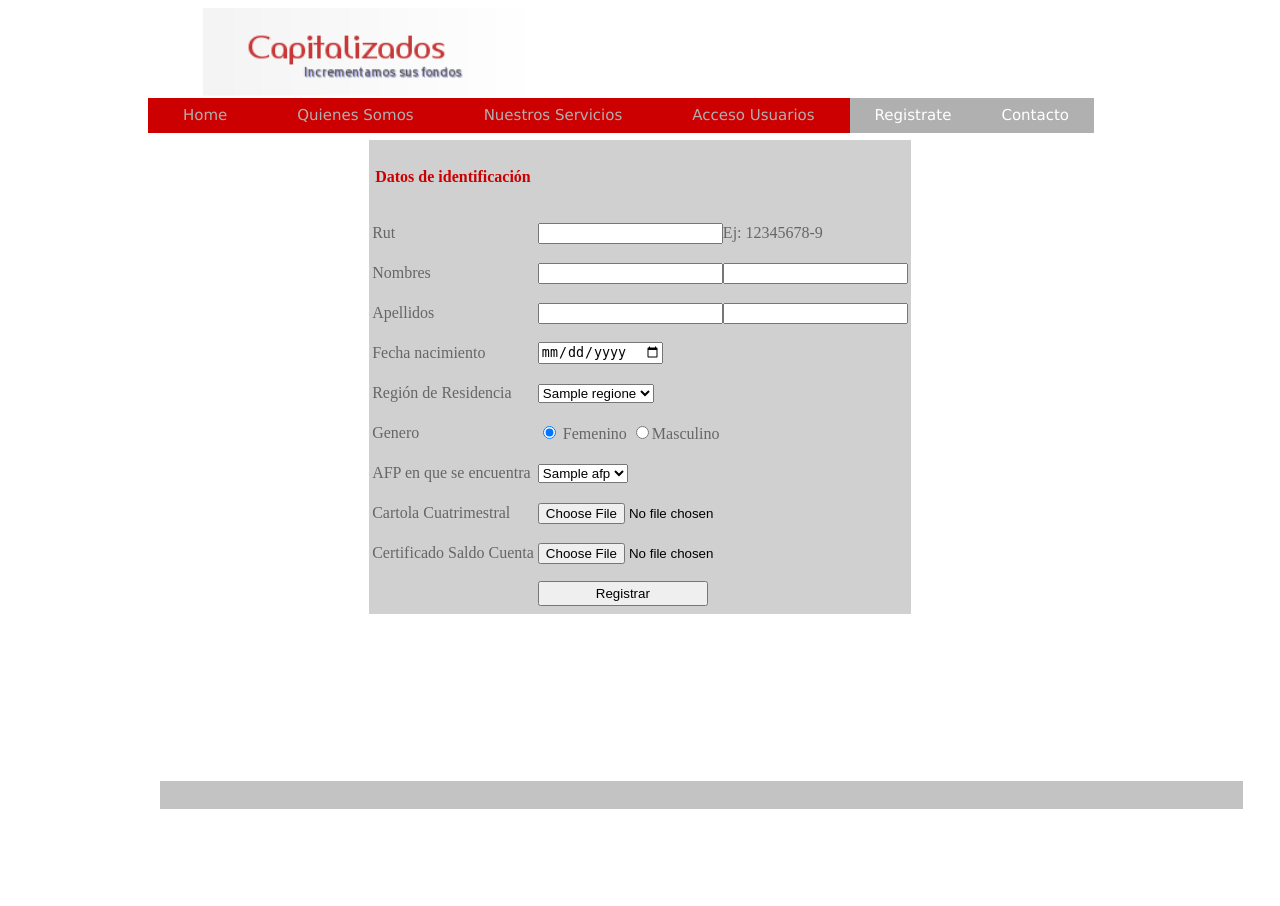
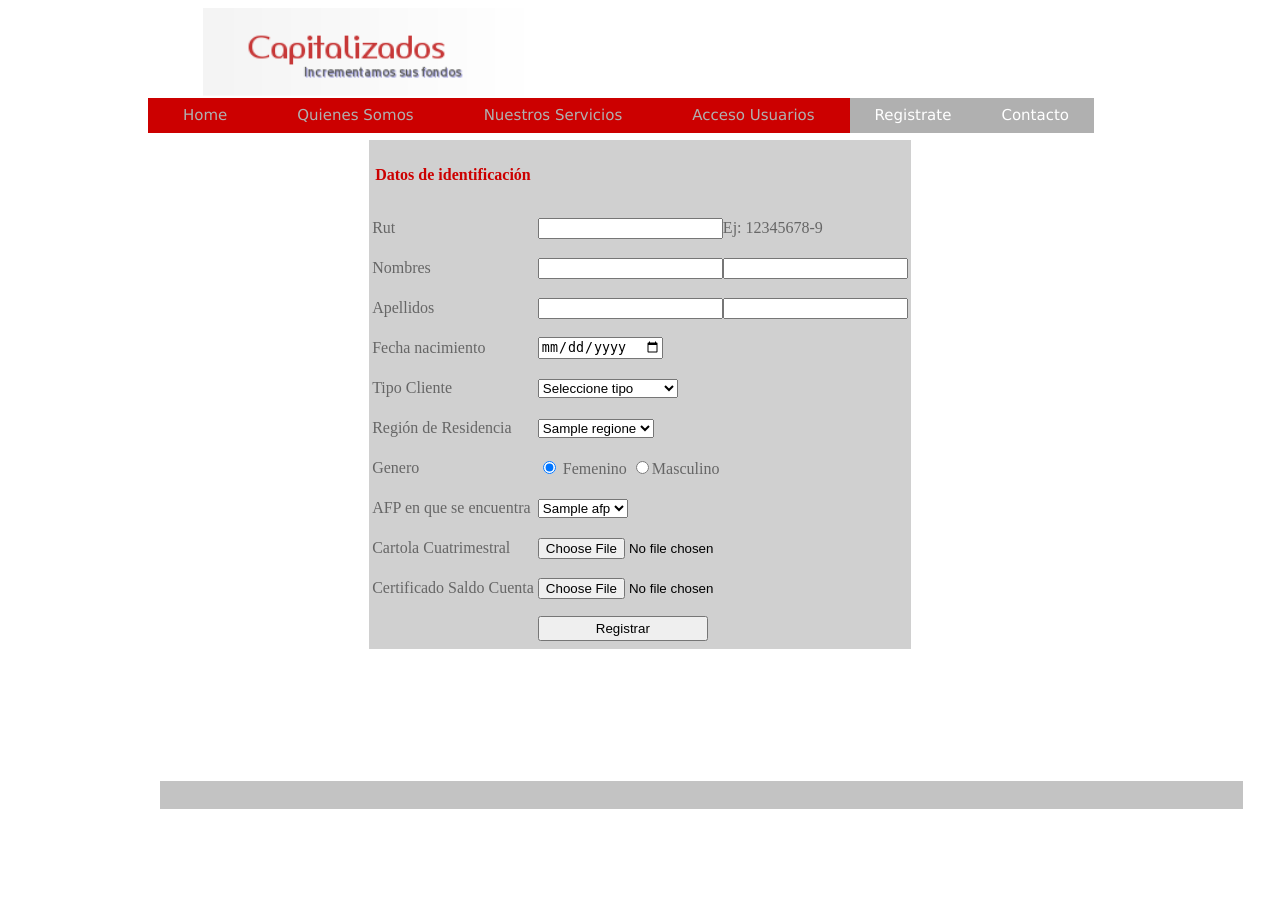
Before and after one commit to cyrax169/capitalizados, a PHP site: page /registrate.php in a window 1280 px wide; the page is wider, and only the part inside the window is pictured. Shown: the top 906 px of that part. Run offline with PHP 8.4, Linux system fonts and the light colour scheme; tables that the repository leaves empty or names only in its code hold one stand-in row (values such as "Sample post").

Commit message:
Cambios indicados por profe valentin, se agrega campo del tipo de trabajador, activo-jubilado

```diff
--- a/proyectoafp/registrate.php
+++ b/proyectoafp/registrate.php
@@ -42,7 +42,7 @@ include("conexion.php");
 <table border="0" align="center" bgcolor="#D0D0D0" >
                <thead>
                    <tr>
-                       <th height="70"><font color="#CC0000">Datos de identificación</font></th>
+                       <th height="65"><font color="#CC0000">Datos de identificación</font></th>
                        <th></th>
                    </tr>
                </thead>
@@ -64,6 +64,14 @@ include("conexion.php");
                    <tr>
                        <td height="38"><font color="#666666">Fecha nacimiento</font></td>
                        <td><input type="date" name="fecha_nacimiento"/></td>
+                   </tr>
+                    <tr>
+                       <td height="38"><font color="#666666">Tipo Cliente</font></td>
+                       <td><select name="tipo_cliente">
+                               <option VALUE="0">Seleccione tipo</option>
+                               <option VALUE="1">Trabajador Activo</option>
+                               <option VALUE="2">Trabajador Jubilado</option>
+                           </select></td>
                    </tr>
                    <tr>
                        <td height="38"><font color="#666666">Región de Residencia</font></td>
```
